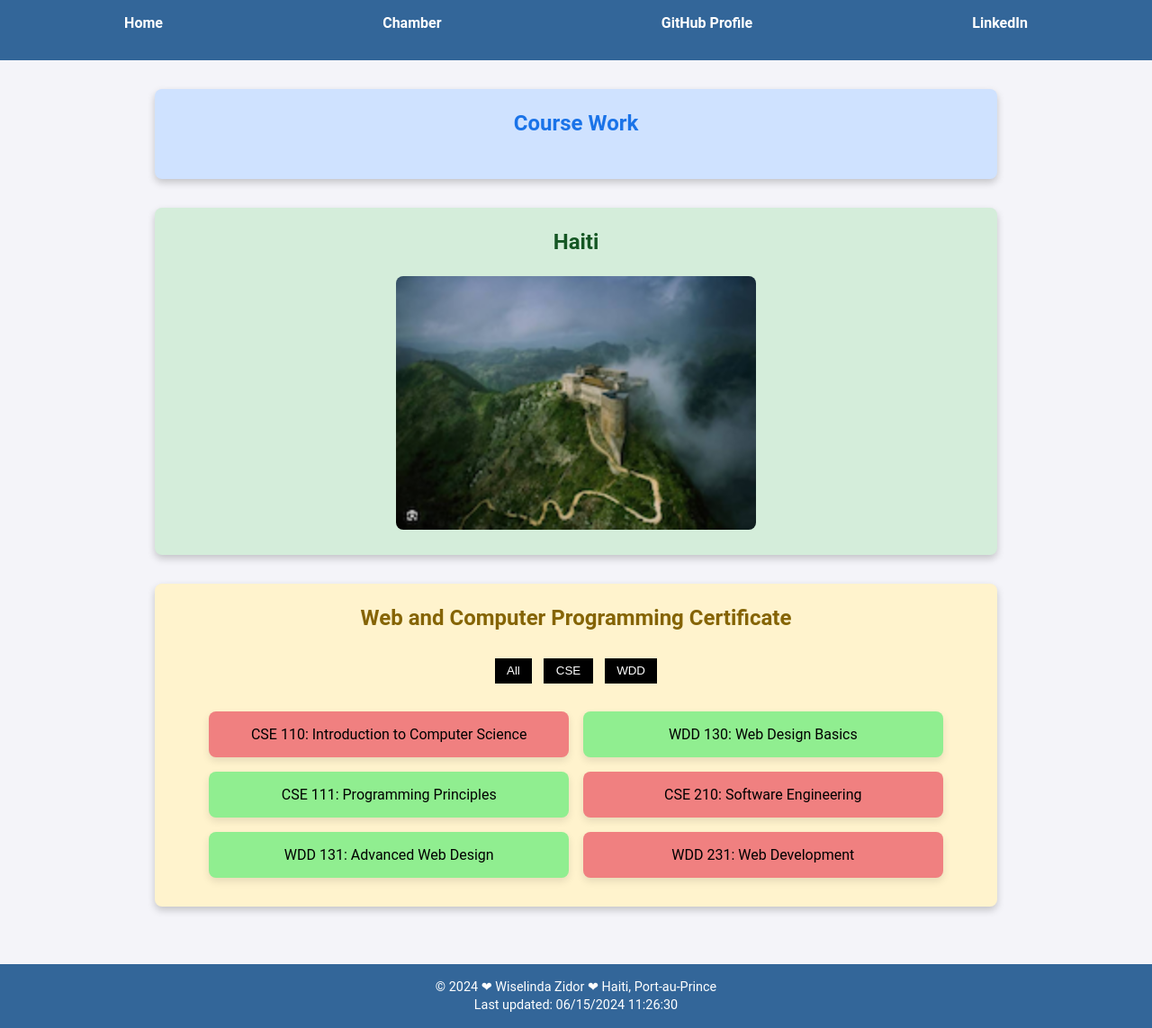
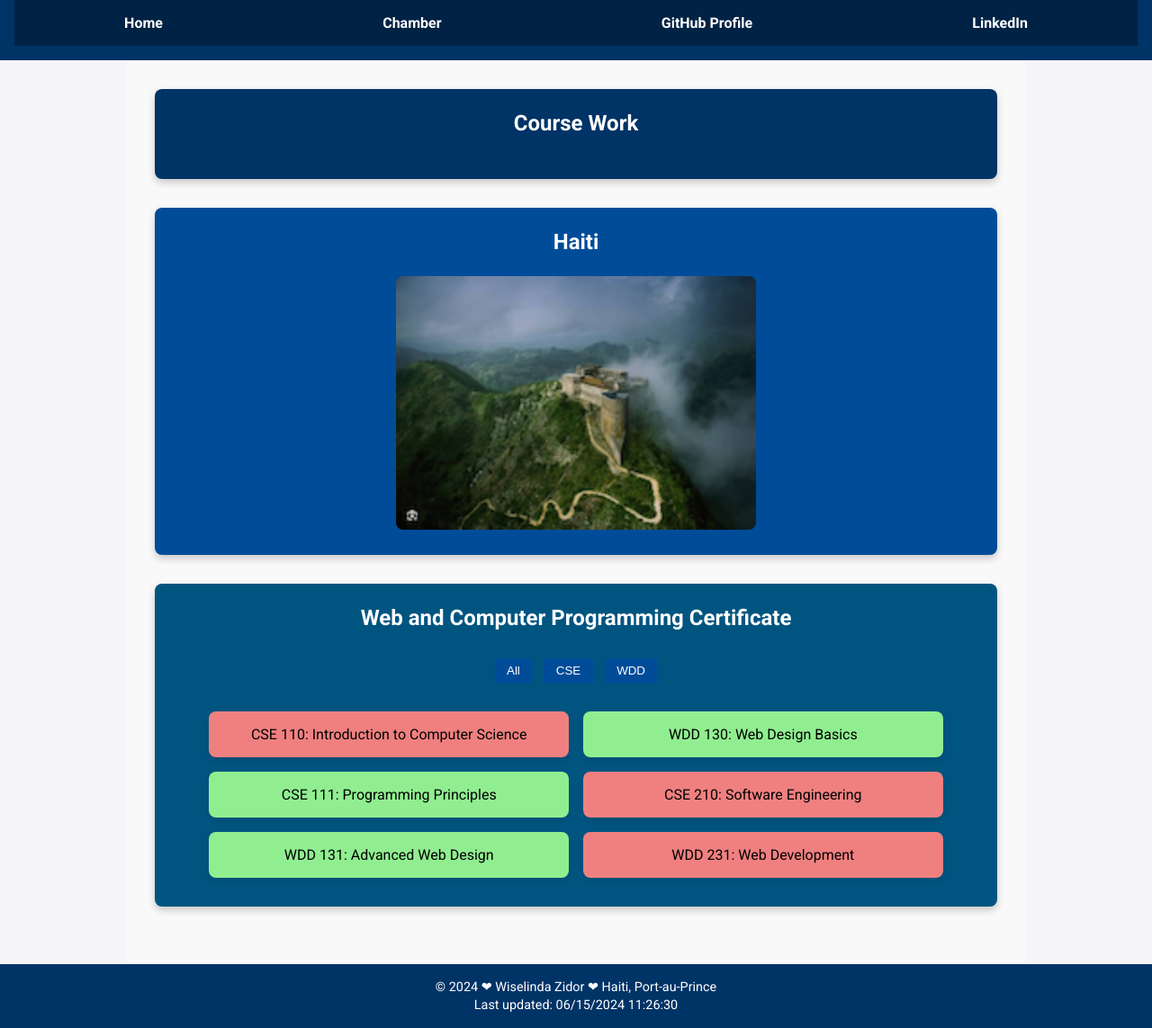
Before and after one commit to Wiselinda/wdd231, a plain HTML site: page index.html in a window 1280 px wide. Shown: the part 155-1298 px from the top of the page at 90% size. Drawn offline with Linux system fonts and the light colour scheme.

Commit message:
fixe commit

```diff
--- a/index.html
+++ b/index.html
@@ -6,6 +6,7 @@
     <meta name="description" content="Course Home Page for Web and Computer Programming Certificate">
     <meta name="author" content="Wiselinda Zidor">
     <title>Course Home Page</title>
+    <link href="https://fonts.googleapis.com/css2?family=Roboto:wght@400;700&display=swap" rel="stylesheet">
     <link rel="stylesheet" href="styles/style.css">
     <script src="scripts/script.js" defer></script>
 </head>
@@ -13,7 +14,7 @@
     <header>
         <img src="images/profile.png" alt="Profile Picture" class="profile-pic">
         <h1>Wiselinda Zidor</h1>
-        <a id="menu" href="#"></a>
+        <a id="menu" href="#" aria-label="Menu Toggle"></a>
         <nav>
             <ul class="nav-links">
                 <li><a href="#">Home</a></li>
--- a/scripts/script.js
+++ b/scripts/script.js
@@ -43,6 +43,5 @@ document.addEventListener('DOMContentLoaded', () => {
 
     menuButton.addEventListener('click', () => {
         navLinks.classList.toggle('show');
-        hambutton.classList.toggle('show')
     });
 });
--- a/styles/style.css
+++ b/styles/style.css
@@ -17,11 +17,12 @@ body {
 
 /* Header and navigation styles */
 header {
-    background-color: #336699;
+    background-color: #003366;
     width: 100%;
     padding: 1em;
     text-align: center;
     position: relative;
+    color: #ffffff;
 }
 
 .profile-pic {
@@ -41,8 +42,8 @@ header h1 {
     font-weight: 700;
     text-decoration: none;
     padding: .5rem .75rem;
-    background-color: #eee;
-    color: #000;
+    background-color: #ffffff;
+    color: #000000;
     position: absolute;
     right: 1rem;
     top: 1rem;
@@ -54,7 +55,7 @@ header h1 {
 }
 
 nav {
-    background-color: #336699;
+    background-color: #002244;
     margin-top: 1em;
 }
 
@@ -63,7 +64,7 @@ nav {
     padding: 0;
     display: flex;
     justify-content: space-around;
-    background-color: black;
+    background-color: #002244;
     margin: 0;
 }
 
@@ -72,7 +73,7 @@ nav {
 }
 
 .nav-links a {
-    color: white;
+    color: #ffffff;
     text-decoration: none;
     font-weight: 700;
     padding: 1em;
@@ -81,8 +82,8 @@ nav {
 }
 
 .nav-links a:hover {
-    background-color: yellow;
-    color: black;
+    background-color: #ffcc00;
+    color: #000000;
 }
 
 /* Main content styles */
@@ -92,6 +93,7 @@ main {
     align-items: center;
     width: 100%;
     max-width: 1000px;
+    background-color: #f9f9f9;
     padding: 2em;
 }
 
@@ -100,22 +102,22 @@ section {
     width: 100%;
     margin-bottom: 2em;
     text-align: center;
-    background-color: white;
+    background-color: #ffffff;
     padding: 1em;
     box-shadow: 0 4px 8px rgba(0, 0, 0, 0.1);
     border-radius: 8px; /* Rounded corners for the box */
-    background-color: #eaeaea; /* Slight background color */
+    background-color: #ffffff;
 }
 
 /* Course Work section */
 #course-work {
     padding: 1.5em;
-    background-color: #cfe2ff; /* Light blue background */
+    background-color: #003366;
     box-shadow: 0 4px 8px rgba(0, 0, 0, 0.2); /* Stronger shadow */
 }
 
 #course-work h2 {
-    color: #1a73e8; /* Blue heading */
+    color: #ffffff;
     margin-bottom: 1em;
 }
 
@@ -127,12 +129,12 @@ section {
 /* Location section */
 #location {
     padding: 1.5em;
-    background-color: #d4edda; /* Light green background */
+    background-color: #004c99;
     box-shadow: 0 4px 8px rgba(0, 0, 0, 0.2); /* Stronger shadow */
 }
 
 #location h2 {
-    color: #155724; /* Dark green heading */
+    color: #ffffff;
     margin-bottom: 1em;
 }
 
@@ -146,12 +148,12 @@ section {
 /* Certificate section */
 #certificate {
     padding: 1.5em;
-    background-color: #fff3cd; /* Light yellow background */
+    background-color: #005580;
     box-shadow: 0 4px 8px rgba(0, 0, 0, 0.2); /* Stronger shadow */
 }
 
 #certificate h2 {
-    color: #856404; /* Dark yellow heading */
+    color: #ffffff;
     margin-bottom: 1em;
 }
 
@@ -164,15 +166,15 @@ section {
 #certificate .filter-buttons button {
     margin: 0.5em;
     padding: 0.5em 1em;
-    background-color: black;
-    color: white;
+    background-color: #004c99;
+    color: #ffffff;
     border: none;
     cursor: pointer;
     transition: background-color 0.3s ease-in-out;
 }
 
 #certificate .filter-buttons button:hover {
-    background-color: #444;
+    background-color: #003366;
 }
 
 #certificate #course-cards {
@@ -182,7 +184,7 @@ section {
 }
 
 .course-card {
-    background-color: lightgray;
+    background-color: #e0e0e0;
     padding: 1em;
     margin: 0.5em;
     flex: 1 0 30%;
@@ -190,14 +192,15 @@ section {
     text-align: center;
     border-radius: 8px;
     box-shadow: 0 4px 8px rgba(0, 0, 0, 0.1);
+    color: #000000;
 }
 
 footer {
-    background-color: #336699;
+    background-color: #003366;
     width: 100%;
     padding: 1em;
     text-align: center;
-    color: white;
+    color: #ffffff;
     font-size: 0.9em;
 }
 
@@ -214,7 +217,7 @@ footer p {
     display: none;
     flex-direction: column;
     align-items: center;
-    background-color: #336699;
+    background-color: #002244;
 }
 
 .nav-links.show {
```
